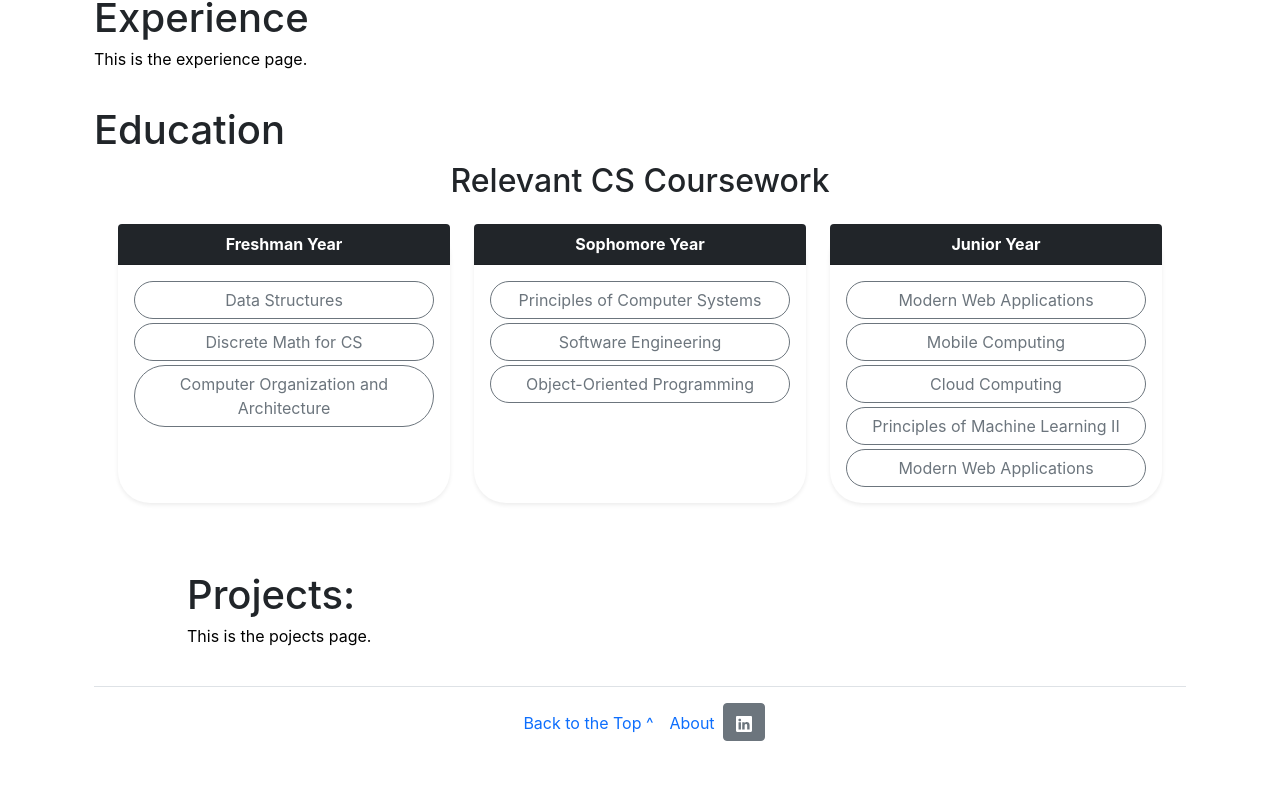
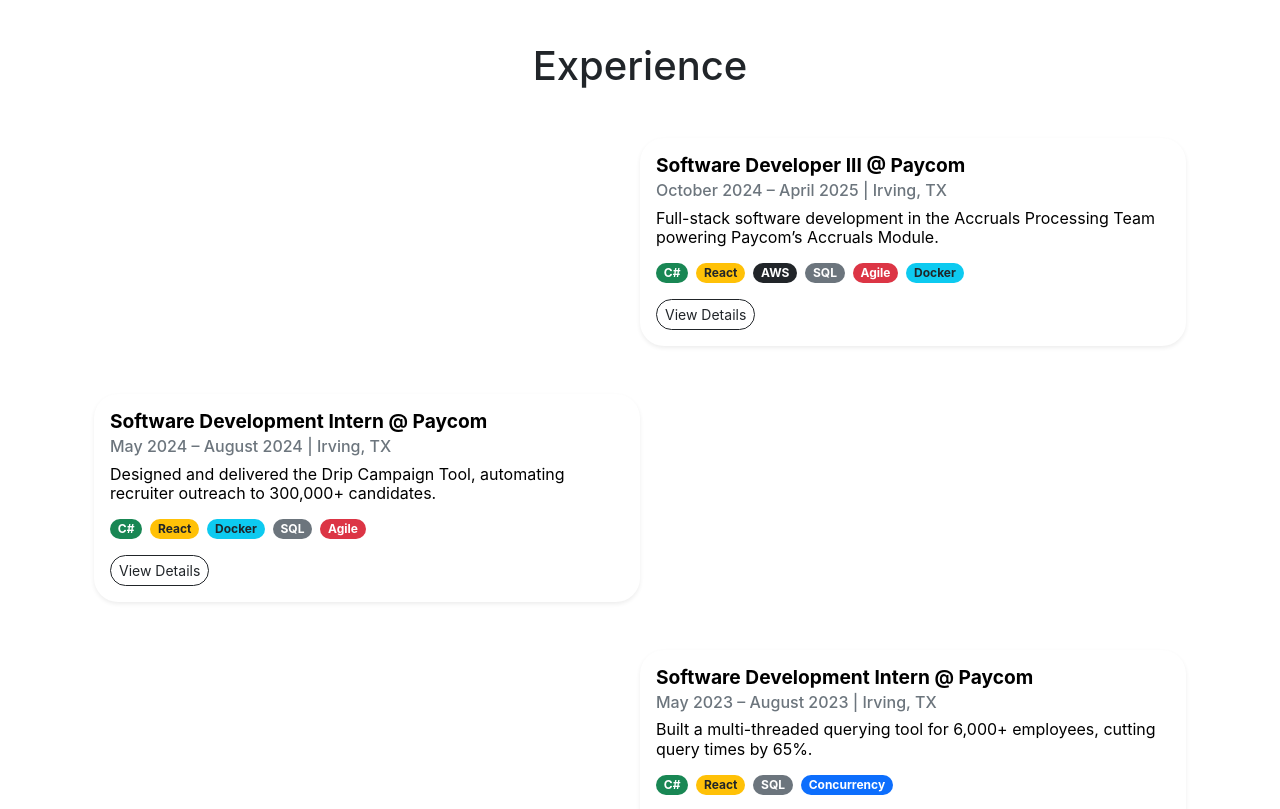
Before and after one commit to UTHasandhu/portfolio, a React (Create React App) app: page / in a window 1280 px wide. Shown: the part 869-1678 px from the top of the page. Before the commit the page ends 1652 px from the top, so only its background shows below. Built offline with nearby package versions, Linux system fonts and the light colour scheme; a web font is replaced by a local one.

Commit message:
Add Experience Boilerplate

```diff
--- /dev/null
+++ b/src/Components/Experience/Experience.css
@@ -0,0 +1,36 @@
+.timeline {
+  margin: 0 auto;
+  position: relative;
+  width: 90%;
+}
+.timeline::before {
+  content: "";
+  position: absolute;
+  left: 50%;
+  top: 0;
+  bottom: 0;
+  width: 4px;
+  background: #dee2e6;
+  transform: translateX(-50%);
+}
+.timeline-item {
+  display: flex;
+  justify-content: flex-start;
+  align-items: center;
+  position: relative;
+}
+.timeline-item::before {
+  content: "";
+  position: absolute;
+  top: 20px;
+  left: 50%;
+  transform: translateX(-50%);
+  width: 20px;
+  height: 20px;
+  background: #212529;
+  border-radius: 50%;
+  z-index: 1;
+}
+.timeline-item .col-6 {
+  padding: 1rem;
+}
--- a/src/Components/Experience/Experience.jsx
+++ b/src/Components/Experience/Experience.jsx
@@ -1,21 +1,20 @@
-import React from "react";
+import React, { useState } from "react";
+import experienceData from "../../tempData/experienceData.json";
+import ExperienceCard from "./ExperienceCard";
 
-export default function ExperiencePage() {
-    return (
-        <div class="container-fluid">
-            <div class="row">
-                <h1>Experience</h1>
-                <p>This is the experience page.</p>
-            </div>
-            <div>
-                <div class="container-fluid">
-                    <div className="row">
-                        <div class="col-1"> </div>
-
-                        <div class="col"> </div>
-                    </div>
-                </div>
-            </div>
-        </div>
-    );
+export default function ExperiencePage({ activeTag }) {
+  return (
+    <div className="container py-5">
+      <h1 className="text-center mb-5">Experience</h1>
+      <div className="timeline position-relative">
+        {experienceData
+          .filter(
+            (exp) => !activeTag || exp.tags?.some((t) => t.name === activeTag)
+          )
+          .map((exp, idx) => (
+            <ExperienceCard key={idx} exp={exp} index={idx} />
+          ))}
+      </div>
+    </div>
+  );
 }
--- /dev/null
+++ b/src/Components/Experience/ExperienceCard.jsx
@@ -0,0 +1,113 @@
+import React, { useState } from "react";
+
+const tagColors = {
+  specialty: "bg-primary",
+  language: "bg-success",
+  framework: "bg-warning text-dark",
+  tool: "bg-info text-dark",
+  database: "bg-secondary",
+  cloud: "bg-dark",
+  methodology: "bg-danger"
+};
+
+export default function ExperienceCard({ exp, index }) {
+  const [showModal, setShowModal] = useState(false);
+
+  const getTagColor = (type) => tagColors[type] || "bg-light text-dark";
+
+  return (
+    <div
+      className={`timeline-item d-flex mb-5 ${
+        index % 2 === 0 ? "flex-row-reverse" : ""
+      }`}
+    >
+      <div className="col-6">
+        <div
+          className="card shadow-sm border-0"
+          style={{ borderRadius: "1.5rem" }}
+        >
+          <div className="card-body">
+            <h5 className="card-title fw-bold">
+              {exp.title} @ {exp.company}
+            </h5>
+            <h6 className="card-subtitle mb-2 text-muted">
+              {exp.startDate} – {exp.endDate} | {exp.location}
+            </h6>
+            <p className="card-text">{exp.description}</p>
+            <div className="d-flex flex-wrap gap-2 mt-2">
+              {exp.tags?.map((tag, i) => (
+                <span
+                  key={i}
+                  className={`badge ${getTagColor(tag.type)} rounded-pill`}
+                >
+                  {tag.name}
+                </span>
+              ))}
+            </div>
+            <button
+              className="btn btn-outline-dark btn-sm mt-3 rounded-pill"
+              onClick={() => setShowModal(true)}
+            >
+              View Details
+            </button>
+          </div>
+        </div>
+      </div>
+
+      {/* Modal */}
+      {showModal && (
+        <div
+          className="modal fade show d-block"
+          tabIndex="-1"
+          role="dialog"
+          style={{ backgroundColor: "rgba(0,0,0,0.5)" }}
+        >
+          <div className="modal-dialog modal-lg" role="document">
+            <div className="modal-content rounded-4 shadow">
+              <div className="modal-header">
+                <h5 className="modal-title">
+                  {exp.title} @ {exp.company}
+                </h5>
+                <button
+                  type="button"
+                  className="btn-close"
+                  onClick={() => setShowModal(false)}
+                />
+              </div>
+              <div className="modal-body">
+                <h6 className="text-muted">
+                  {exp.startDate} – {exp.endDate} | {exp.location}
+                </h6>
+                <p>{exp.description}</p>
+                <ul>
+                  {exp.bullets.map((b, idx) => (
+                    <li key={idx}>{b}</li>
+                  ))}
+                </ul>
+                <div className="d-flex flex-wrap gap-2 mt-3">
+                  {exp.tags?.map((tag, idx) => (
+                    <span
+                      key={idx}
+                      className={`badge ${getTagColor(tag.type)} rounded-pill px-2`}
+                    >
+                      {tag.name}
+                    </span>
+                  ))}
+                </div>
+              </div>
+              <div className="modal-footer">
+                <button
+                  type="button"
+                  className="btn btn-secondary"
+                  onClick={() => setShowModal(false)}
+                >
+                  Close
+                </button>
+              </div>
+            </div>
+          </div>
+        </div>
+      )}
+    </div>
+  );
+}
--- /dev/null
+++ b/src/tempData/experienceData.json
@@ -0,0 +1,89 @@
+[
+  {
+    "title": "Software Developer III",
+    "company": "Paycom",
+    "location": "Irving, TX",
+    "startDate": "October 2024",
+    "endDate": "April 2025",
+    "description": "Full-stack software development in the Accruals Processing Team powering Paycom’s Accruals Module.",
+    "tags": [
+      { "name": "C#", "type": "language" },
+      { "name": "React", "type": "framework" },
+      { "name": "AWS", "type": "cloud" },
+      { "name": "SQL", "type": "database" },
+      { "name": "Agile", "type": "methodology" },
+      { "name": "Docker", "type": "tool" }
+    ],
+    "bullets": [
+      "Delivered new accrual features while balancing maintenance, bug fixes, and security patches.",
+      "Collaborated with Product, QA, AppSec, DevOps, DBA, and Support to validate requirements and releases.",
+      "Resolved client-flagged production issues under an 8-hour SLA during Research Rotation, updating runbooks and ensuring client transparency.",
+      "Remediated high-priority security vulnerabilities across microservices and SPAs.",
+      "Balanced ~50% workload on new development and ~50% on maintenance/bug fixes.",
+      "Progressed tickets across SDLC: unit tests, build pipelines, container testing, integration, regression, and deployment.",
+      "Enforced quality gates with code reviews, automated regression tests, and QA validation."
+    ]
+  },
+  {
+    "title": "Software Development Intern",
+    "company": "Paycom",
+    "location": "Irving, TX",
+    "startDate": "May 2024",
+    "endDate": "August 2024",
+    "description": "Designed and delivered the Drip Campaign Tool, automating recruiter outreach to 300,000+ candidates.",
+    "tags": [
+      { "name": "C#", "type": "language" },
+      { "name": "React", "type": "framework" },
+      { "name": "Docker", "type": "tool" },
+      { "name": "SQL", "type": "database" },
+      { "name": "Agile", "type": "methodology" }
+    ],
+    "bullets": [
+      "Designed and delivered the Drip Campaign Tool, reducing setup steps by 80% and saving recruiters 90 minutes per campaign.",
+      "Partnered with recruiters to translate workflows into requirements and user flows.",
+      "Led integration with the Alumni Portal team via a live join in the microservice.",
+      "Implemented privacy-first tracking with hashed IDs and GDPR/CCPA consent checks.",
+      "Built .NET Core Web API backend with EF + Dapper, powering campaign setup and analytics.",
+      "Built React frontend with reusable components and streamlined templates.",
+      "Organized and led 8 Clean Code sessions to improve code quality."
+    ]
+  },
+  {
+    "title": "Software Development Intern",
+    "company": "Paycom",
+    "location": "Irving, TX",
+    "startDate": "May 2023",
+    "endDate": "August 2023",
+    "description": "Built a multi-threaded querying tool for 6,000+ employees, cutting query times by 65%.",
+    "tags": [
+      { "name": "C#", "type": "language" },
+      { "name": "React", "type": "framework" },
+      { "name": "SQL", "type": "database" },
+      { "name": "Concurrency", "type": "specialty" }
+    ],
+    "bullets": [
+      "Implemented multi-threaded query execution in C#, enabling parallel shard requests across 200+ databases.",
+      "Developed persistent query history system for one-click re-execution.",
+      "Built client-side results table with server-side pagination, handling 100k+ rows.",
+      "Delivered React dashboard with a multi-step query builder and results viewer.",
+      "Developed .NET Core Web API endpoints with async/await and Dapper.",
+      "Won Paycom’s annual Code-A-Thon (1st place, 12 teams)."
+    ]
+  },
+  {
+    "title": "Campus Ambassador",
+    "company": "Paycom",
+    "location": "Austin, TX",
+    "startDate": "August 2023",
+    "endDate": "May 2024",
+    "description": "Promoted Paycom’s Intern & New Grad programs to UTCS students.",
+    "tags": [
+      { "name": "Public Speaking", "type": "specialty" },
+      { "name": "Leadership", "type": "specialty" }
+    ],
+    "bullets": [
+      "Raised awareness of Paycom opportunities at UT Austin.",
+      "Reached 2,000+ students through events and networking."
+    ]
+  }
+]
```
Also changed, not shown: 1 other file (tests, documents, lock files or other folders).
